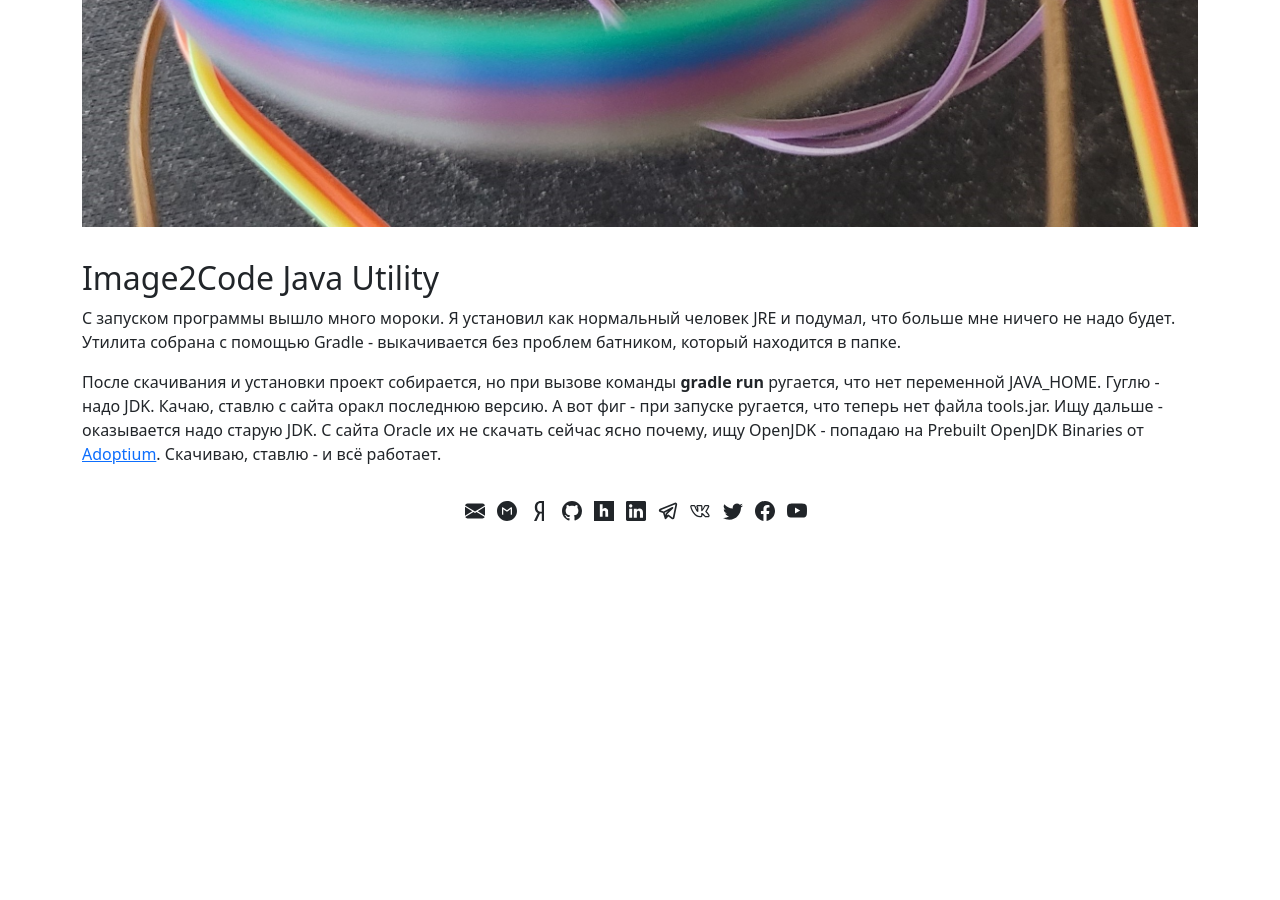
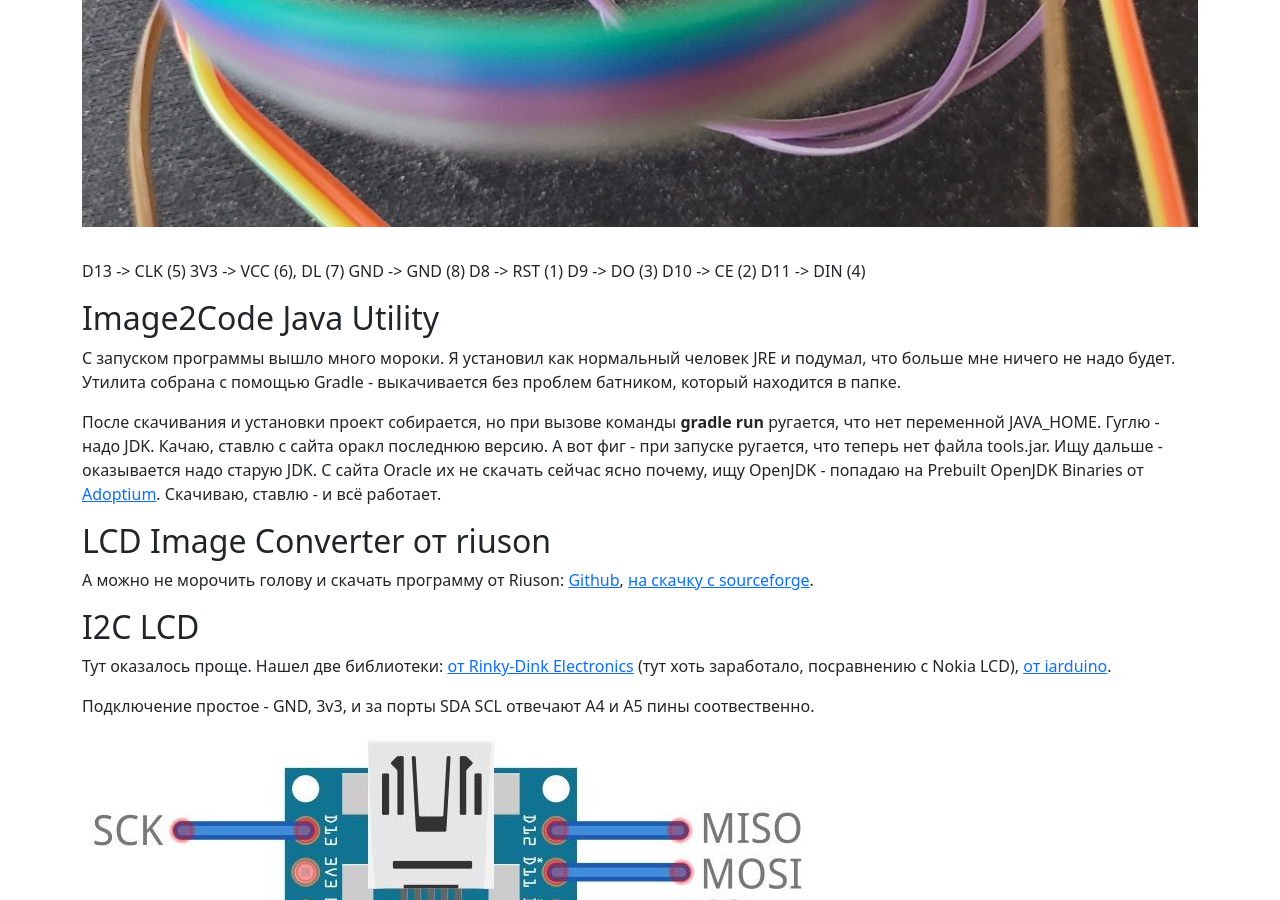
Before and after one commit to OlegBezverhii/olegbezverhii.github.io, a Jekyll site: the page built from _posts/2022-12-29-LCD.md, in a window 1280 px wide and 900 px high, scrolled down 1619 px. Built offline with Jekyll 4.4.1, drawn with Linux system fonts in a browser that asks for light colours; before the commit the page ends 2157 px from its top, so only the background shows below that; some of the changed text lies outside the part shown.

Commit message:
Обновил текст

```diff
--- a/_posts/2022-12-29-LCD.md
+++ b/_posts/2022-12-29-LCD.md
@@ -15,14 +15,34 @@ title: Nokia LCD 5110 + Arduino
 [Arduino Tutorial: LCD Nokia 5110 Display](https://www.youtube.com/watch?v=1ZvY_lb6BoU) - здесь применяли библиотеку U8glib. Там же в видео хороший пример использования ([пример с моими пинами](https://github.com/OlegBezverhii/ArduinoProjects/blob/main/NokiaLCD/Display_LCD_Nokia_5110_U8GLIB.ino))
 
 
-На втором видео уже использовали Adafruit_GFX. [Пример 1] (https://robototehnika.ru/content/article/vvedenie-v-rabotu-s-graficheskimi-ekranami-na-arduino/), [пример 2] (https://portal-pk.ru/news/232-displei-ssd1306-podklyuchaem-k-arduino-vyvodim-tekst-risuem.html), [пример 3](https://educ8s.tv/arduino-bitmap-graphics-tutorial/). Узнал про [Image2Code Java Utility] (https://github.com/ehubin/Adafruit-GFX-Library/tree/master/Img2Code) - небольшая утилитка для перевода картинок в HEX формат.
+На втором видео уже использовали Adafruit_GFX. [Пример 1] (https://robototehnika.ru/content/article/vvedenie-v-rabotu-s-graficheskimi-ekranami-na-arduino/), [пример 2] (https://portal-pk.ru/news/232-displei-ssd1306-podklyuchaem-k-arduino-vyvodim-tekst-risuem.html), [ещё очень хорошая статья](https://educ8s.tv/arduino-bitmap-graphics-tutorial/). Узнал про [Image2Code Java Utility] (https://github.com/ehubin/Adafruit-GFX-Library/tree/master/Img2Code) - небольшая утилитка для перевода картинок в HEX формат.
 
 Схема сборки для проверки такая:
 
 ![arduino lcd](/assets/images/arduino/LCD.jpg "Nokia lcd 5110")
+
+D13 -> CLK (5)
+3V3 -> VCC (6), DL (7)
+GND -> GND (8)
+D8  -> RST (1)
+D9  -> DO (3)
+D10 -> CE (2)
+D11 -> DIN (4)
 
 ## Image2Code Java Utility
 С запуском программы вышло много мороки. Я установил как нормальный человек JRE и подумал, что больше мне ничего не надо будет. Утилита собрана с помощью Gradle - выкачивается без проблем батником, который находится в папке.
 
 После скачивания и установки проект собирается, но при вызове команды **gradle run** ругается, что нет переменной JAVA_HOME. Гуглю - надо JDK. Качаю, ставлю с сайта оракл последнюю версию. А вот фиг - при запуске ругается, что теперь нет файла tools.jar. Ищу дальше - оказывается надо старую JDK. С сайта Oracle их не скачать сейчас ясно почему, ищу OpenJDK - попадаю на Prebuilt OpenJDK
 Binaries от [Adoptium](https://adoptium.net). Скачиваю, ставлю - и всё работает.
+
+
+## LCD Image Converter от riuson
+А можно не морочить голову и скачать программу от Riuson: [Github](https://github.com/riuson/lcd-image-converter), [на скачку с sourceforge](https://sourceforge.net/projects/lcd-image-converter/).
+
+
+## I2C LCD
+Тут оказалось проще. Нашел две библиотеки: [от Rinky-Dink Electronics](http://www.rinkydinkelectronics.com/library.php?id=79) (тут хоть заработало, посравнению с Nokia LCD), [от iarduino](https://iarduino.ru/file/341.html).
+
+Подключение простое - GND, 3v3, и за порты SDA SCL отвечают A4 и A5 пины соотвественно.
+
+![arduino nano I2C](/assets/images/arduino/arduino_nano_I2C.jpg "arduino nano I2C")
```
Also changed, not shown: other parts of _posts/2022-12-29-LCD.md (+1 -1 lines), assets/images/arduino/arduino_nano_I2C.jpg (added).
